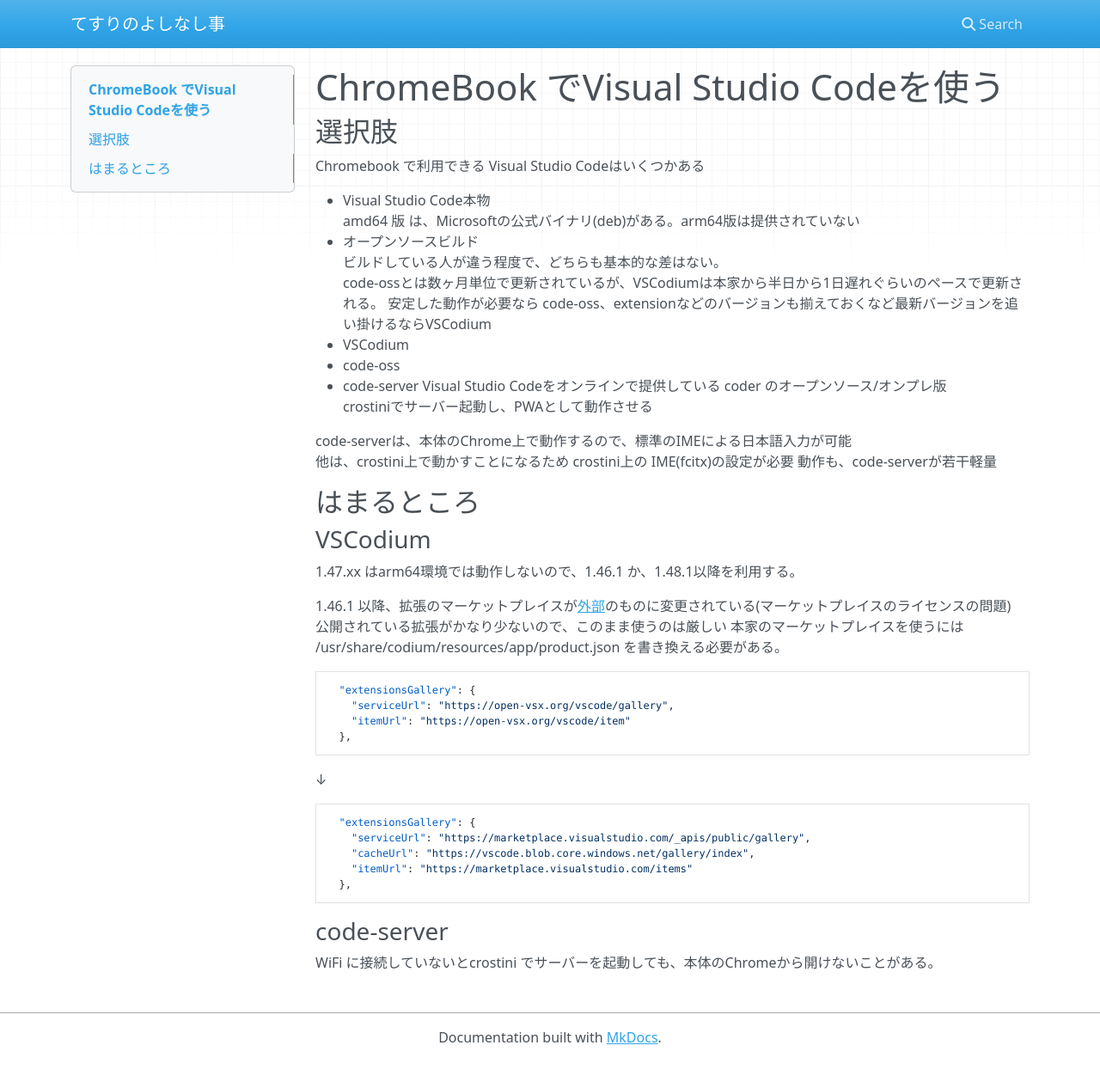
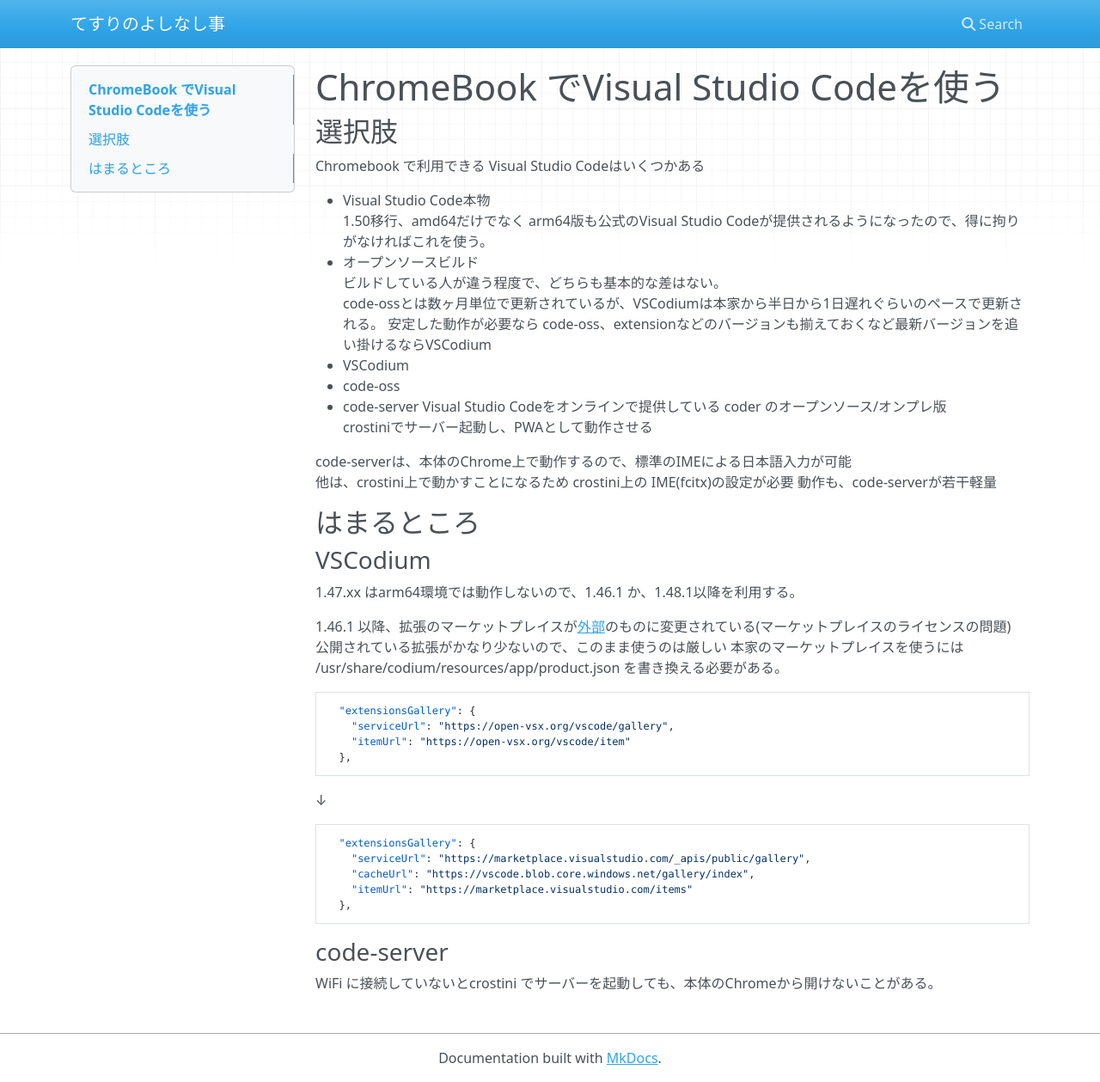
Before and after one commit to tesurijp/tesurijp.github.io, an MkDocs documentation site: the page built from docs/Chromebook/VSCode.md, in a window 1280 px wide and 1259 px high. Shown: the whole window at 86% size. Built offline with MkDocs 1.6.1, drawn with Linux system fonts in a browser that asks for light colours; nearby versions of some CDN libraries.

Commit message:
Update VSCode.md

```diff
--- a/docs/Chromebook/VSCode.md
+++ b/docs/Chromebook/VSCode.md
@@ -5,7 +5,7 @@
 Chromebook で利用できる Visual Studio Codeはいくつかある
 
 - Visual Studio Code本物
-  amd64 版 は、Microsoftの公式バイナリ(deb)がある。arm64版は提供されていない
+  1.50移行、amd64だけでなく arm64版も公式のVisual Studio Codeが提供されるようになったので、得に拘りがなければこれを使う。
 - オープンソースビルド
   ビルドしている人が違う程度で、どちらも基本的な差はない。
   code-ossとは数ヶ月単位で更新されているが、VSCodiumは本家から半日から1日遅れぐらいのペースで更新される。
```
